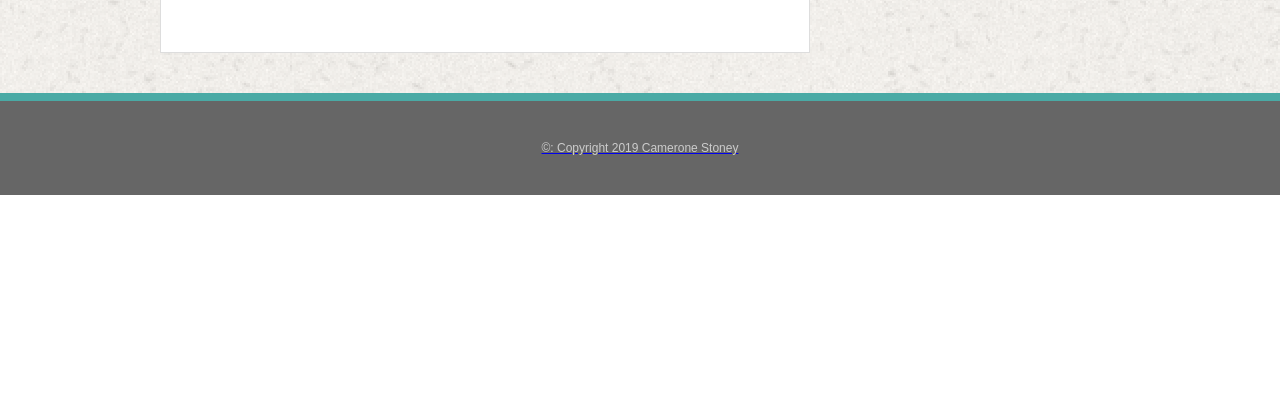
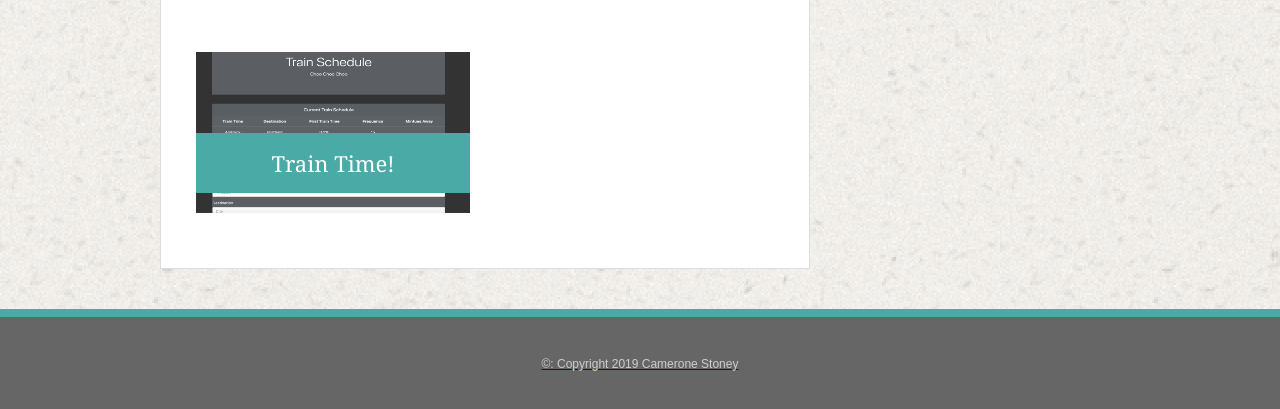
Before and after one commit to Cjstoney/Resposive-portfolio, a plain HTML site: page portfolio.html in a window 1280 px wide. Shown: the part 645-1054 px from the top of the page. Before the commit the page ends 840 px from the top, so only its background shows below. Drawn offline with Linux system fonts and the light colour scheme; files whose address does not match are found by name.

Commit message:
train time image added to the portfolio

```diff
--- a/portfolio.html
+++ b/portfolio.html
@@ -54,6 +54,12 @@
                 <h3>Giftastic</h3>
             </div>
 
+            <div class="work">
+                <a href="https://cjstoney.github.io/Train_Time/">
+                <img src="assets/images/Screen Shot 2019-05-28 at 10.39.11 PM.png" class="auth-image" alt="image of Train Schedule">
+                <h3>Train Time!</h3>
+            </div>
+
 
         </section>
 
```
Also changed, not shown: assets/images/Screen Shot 2019-05-28 at 10.39.11 PM.png (added).
